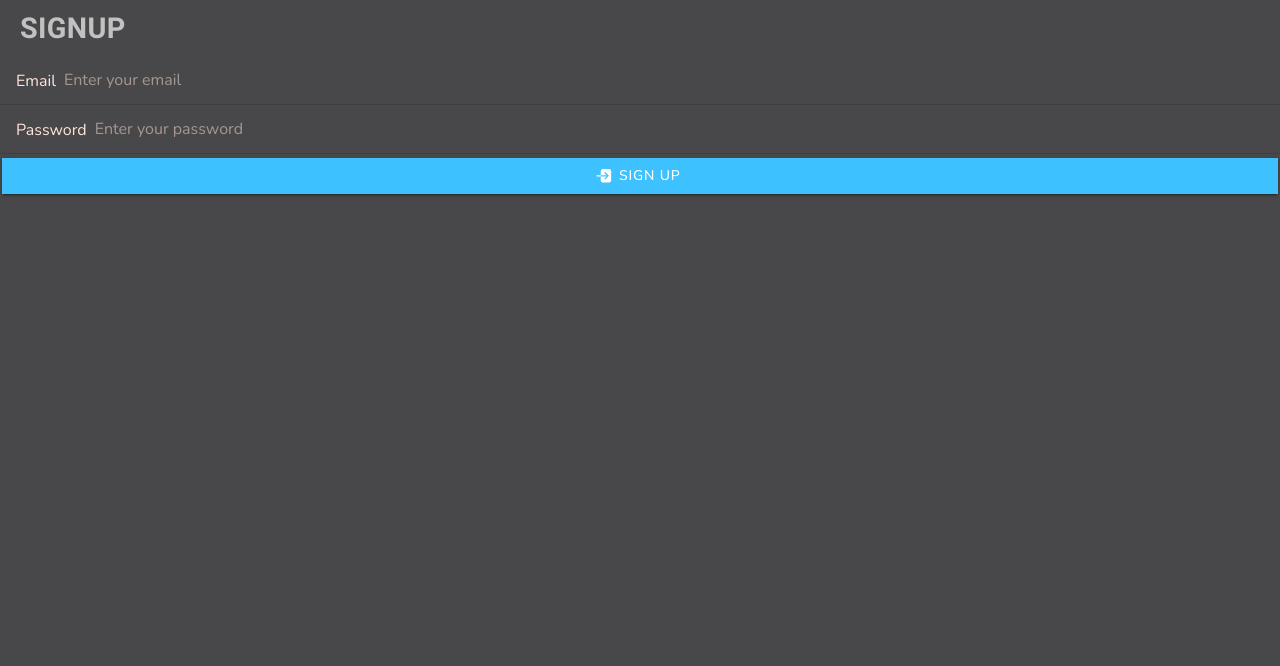
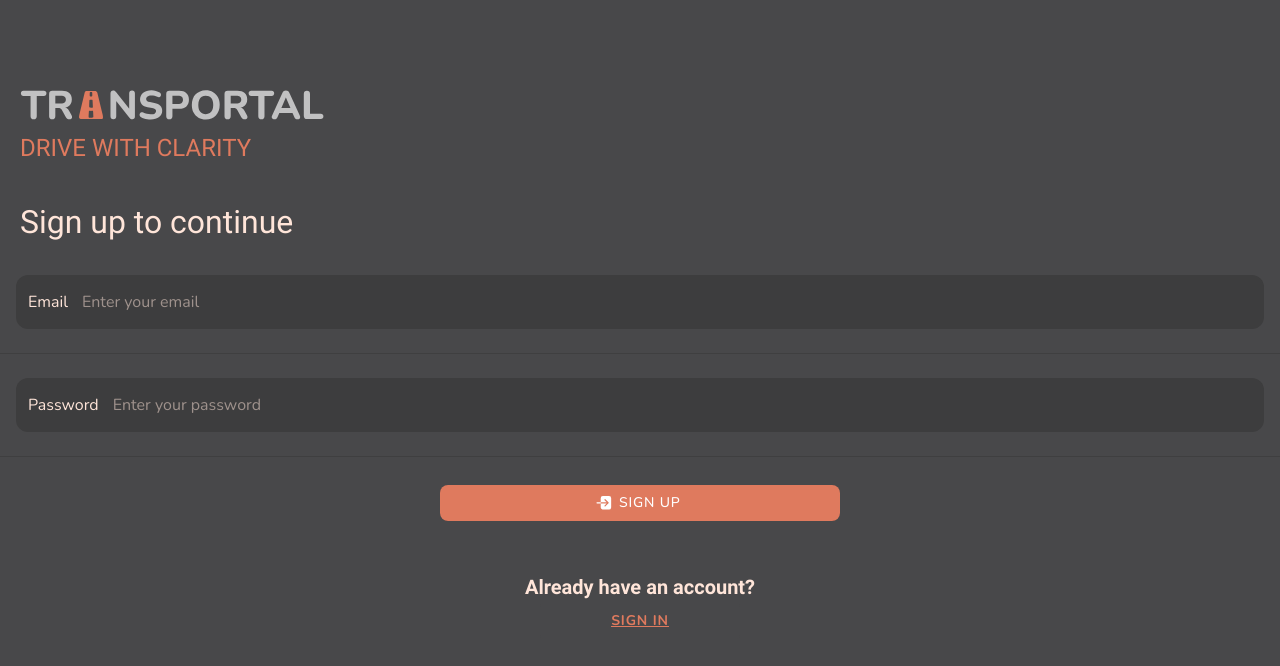
Before and after one commit to michael-maust/Transportal, a React (Create React App) app: page /signup in a window 1280 px wide. Shown: the top 666 px of the page. Built offline with nearby package versions, Linux system fonts and the light colour scheme.

Commit message:
Adds signup page

```diff
--- a/src/pages/SignUp.jsx
+++ b/src/pages/SignUp.jsx
@@ -70,7 +70,7 @@ const SignUp = () => {
               fontWeight: "400",
             }}
           >
-            Sign in to continue
+            Sign up to continue
           </h1>
         </IonHeader>
 
@@ -134,12 +134,17 @@ const SignUp = () => {
           >
             <IonButton
               expand="full"
-              style={{maxWidth: "400px", width: "90vw", borderRadius: "12px"}}
+              style={{
+                maxWidth: "400px",
+                width: "90vw",
+                borderRadius: "8px",
+                overflow: "hidden",
+              }}
               type="submit"
               color="primary"
             >
               <IonIcon icon={logIn} slot="start" />
-              Sign In
+              Sign Up
             </IonButton>
           </div>
 
@@ -159,13 +164,13 @@ const SignUp = () => {
                 marginBottom: "0",
               }}
             >
-              Don't have an account?
+              Already have an account?
             </p>
             <IonButton
               type="button"
               color="tertiary"
               buttonType=""
-              routerLink="/signup"
+              routerLink="/signin"
               class="ion-color ion-color-primary md button  ion-activatable ion-focusable hydrated ion-activated"
               style={{
                 width: "200px",
@@ -176,7 +181,7 @@ const SignUp = () => {
                 color: "#df7a5e",
               }}
             >
-              Sign Up
+              Sign In
             </IonButton>
           </div>
         </form>
@@ -185,7 +190,7 @@ const SignUp = () => {
   );
 };
 
-export default SignUp2;
+export default SignUp;
 
 function SignUp2() {
   return (
--- a/src/pages/Welcome.jsx
+++ b/src/pages/Welcome.jsx
@@ -116,6 +116,7 @@ const Welcome = () => {
             expand="block"
             className="welcome-button"
             color="primary"
+            routerLink="/routes"
             style={{
               fontWeight: "bold",
               marginLeft: "30px",
```
